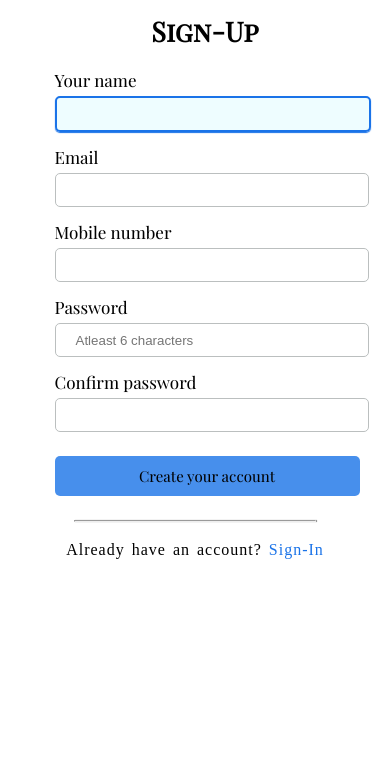
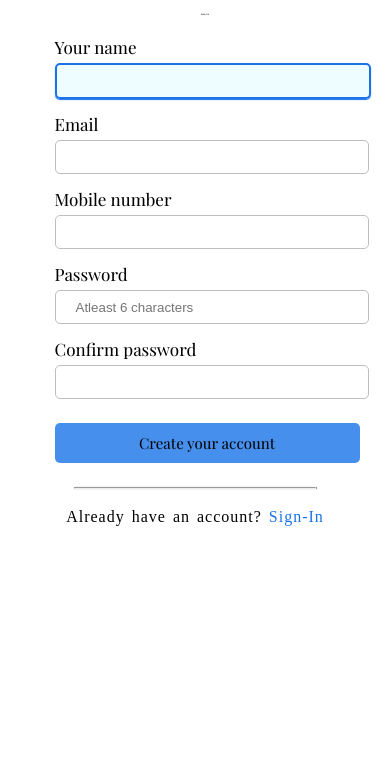
Before and after one commit to koushick01/my-project, a plain HTML site: page prosign.html in a window 390 px wide. Shown: the part 74-844 px from the top of the page. Drawn offline with nearby package versions, Linux system fonts and the light colour scheme.

Commit message:
Update page2.css

```diff
--- a/page2.css
+++ b/page2.css
@@ -130,7 +130,7 @@ p{
     }
 
     h2{
-        font-size: 27px;
+        font-size: 2px;
         text-align: center;
         margin-top: 11px;
         margin-bottom: 20px;
```
